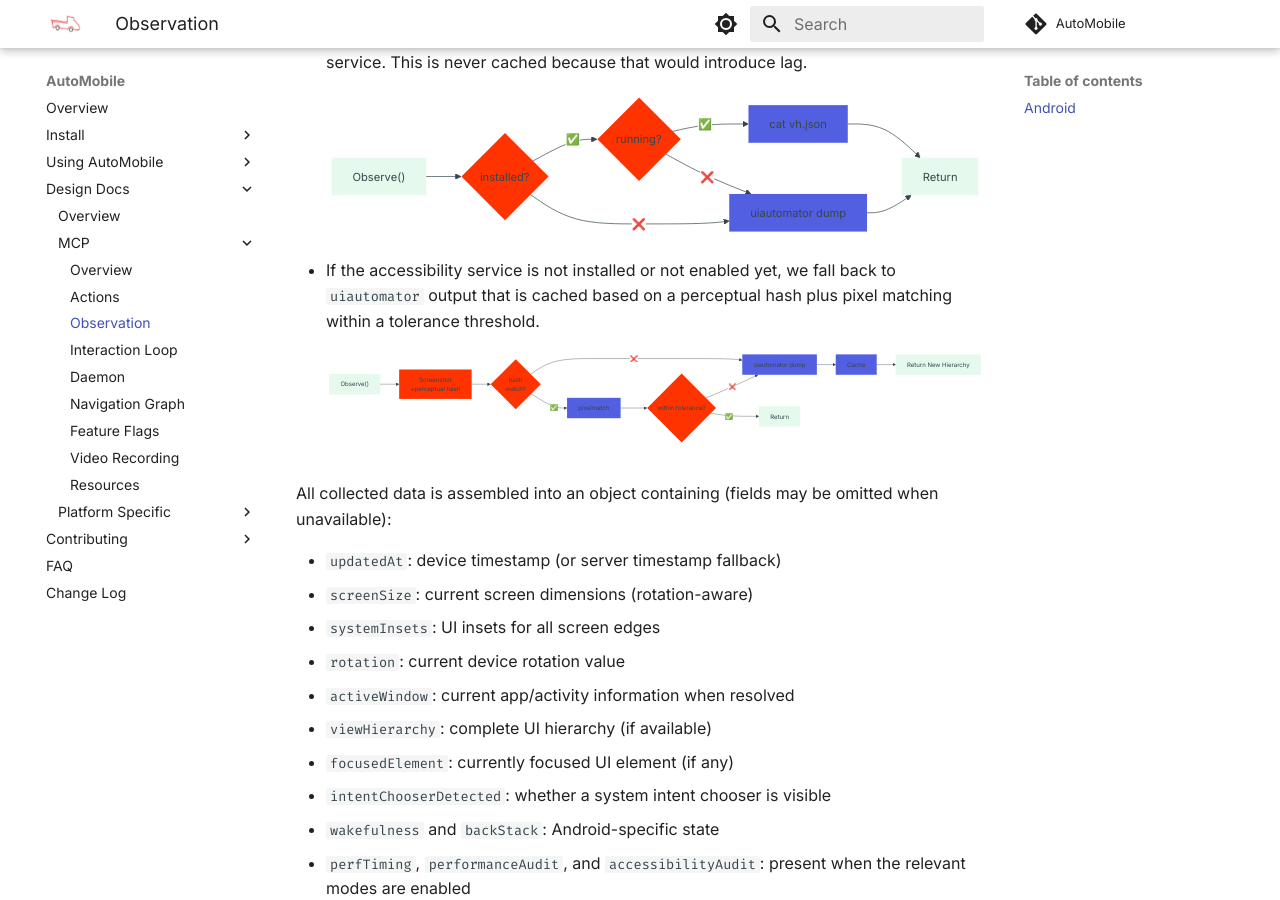
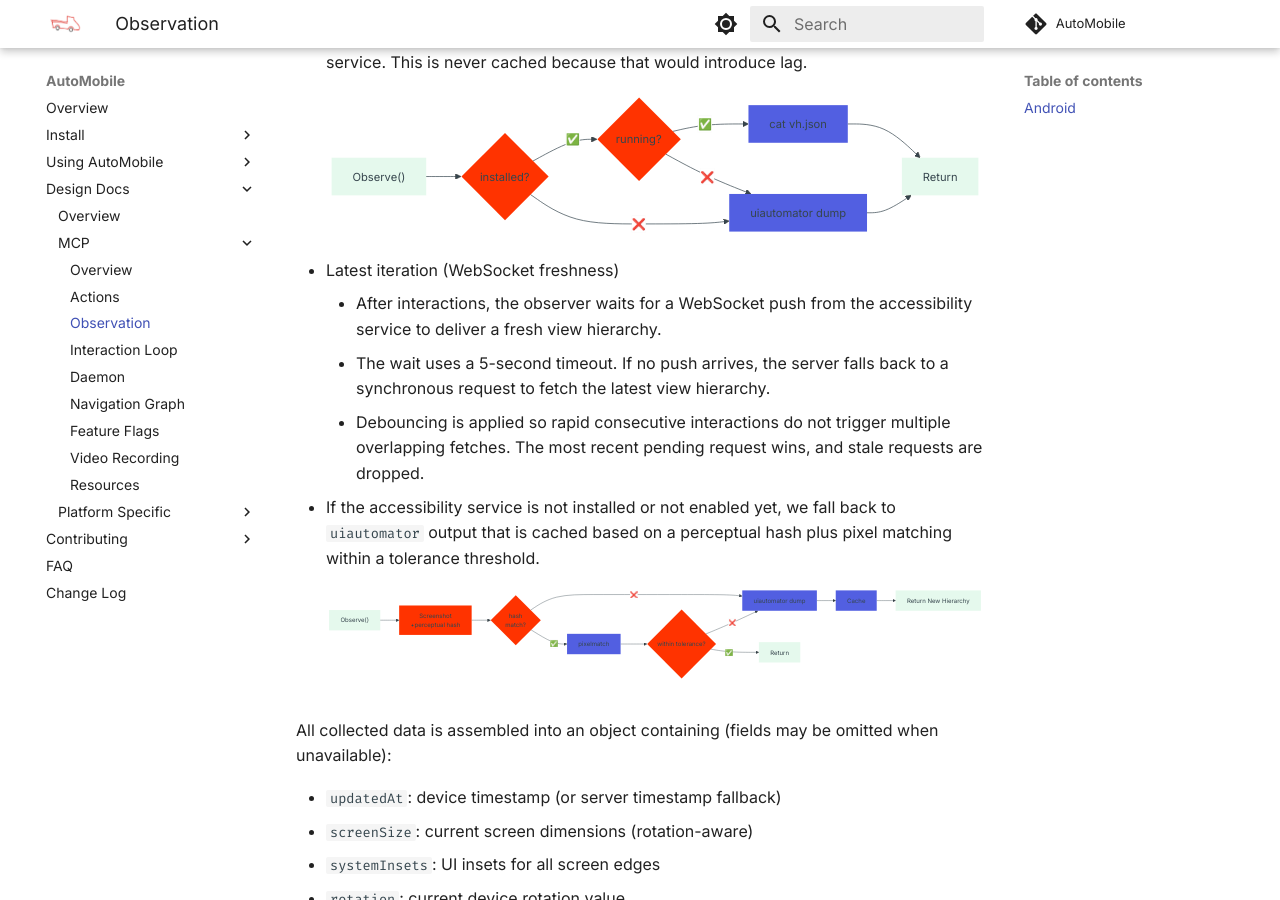
Before and after one commit to zillow/auto-mobile, an MkDocs documentation site: the page built from docs/design-docs/mcp/observation.md, in a window 1280 px wide and 900 px high, scrolled down 593 px. Built offline with MkDocs 1.6.1 and Material for MkDocs 9.7.7, drawn with Linux system fonts in a browser that asks for light colours; comment, search, counter and statistics services are not loaded.

Commit message:
Document websocket observation iteration

````diff
--- a/docs/design-docs/mcp/observation.md
+++ b/docs/design-docs/mcp/observation.md
@@ -32,6 +32,14 @@ specific and will likely require a different ordering of steps per platform. All
     class D,E,H logic;
     class B,C,F decision;
     ```
+
+  - Latest iteration (WebSocket freshness)
+    - After interactions, the observer waits for a WebSocket push from the accessibility service to deliver a fresh
+      view hierarchy.
+    - The wait uses a 5-second timeout. If no push arrives, the server falls back to a synchronous request to fetch
+      the latest view hierarchy.
+    - Debouncing is applied so rapid consecutive interactions do not trigger multiple overlapping fetches. The most
+      recent pending request wins, and stale requests are dropped.
 
   - If the accessibility service is not installed or not enabled yet, we fall back to `uiautomator` output that is
     cached based on a perceptual hash plus pixel matching within a tolerance threshold.
````
